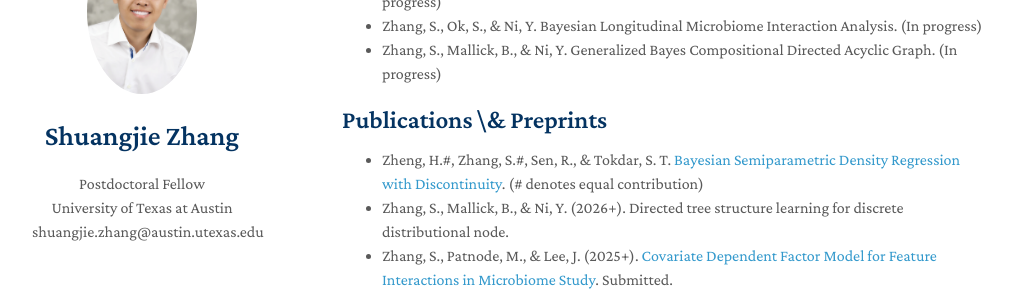
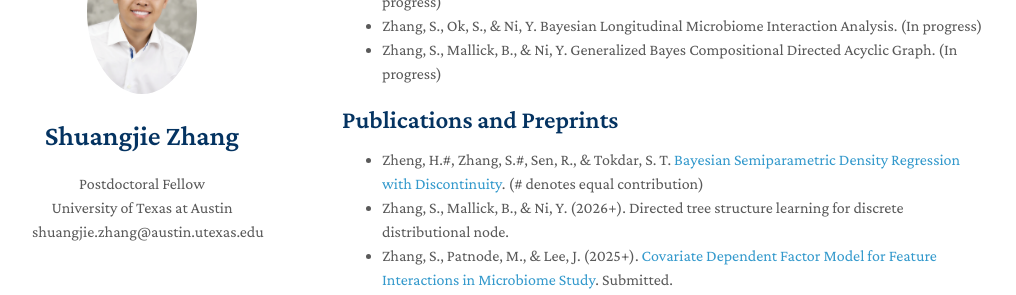
Before and after one commit to shuang-jie/shuang-jie.github.io, a Jekyll site: the page built from index.md, in a window 1280 px wide and 900 px high, scrolled down 374 px. Shown: the part 155-450 px from the top of the window, without its empty margins (128-1144 px from the left). Built offline with Jekyll 4.4.1, drawn with Linux system fonts in a browser that asks for light colours; nearby versions of some CDN libraries; a style sheet for code colours, icons or effects is not loaded.

Commit message:
Fix formatting in Publications section header

```diff
--- a/index.md
+++ b/index.md
@@ -20,7 +20,7 @@ My research interests include:
 * Zhang, S., Mallick, B., & Ni, Y. Generalized Bayes Compositional Directed Acyclic Graph. (In progress)
 
 
-## Publications \& Preprints
+## Publications and Preprints
 * Zheng, H.#, Zhang, S.#, Sen, R., & Tokdar, S. T. [Bayesian Semiparametric Density Regression with Discontinuity](https://shuang-jie.github.io/files/SJ-P4.pdf). (# denotes equal contribution)
 * Zhang, S., Mallick, B., & Ni, Y. (2026+). Directed tree structure learning for discrete distributional node.
 * Zhang, S., Patnode, M., & Lee, J. (2025+). [Covariate Dependent Factor Model for Feature Interactions in Microbiome Study](https://shuang-jie.github.io/files/SJ-P3.pdf). Submitted.
```
